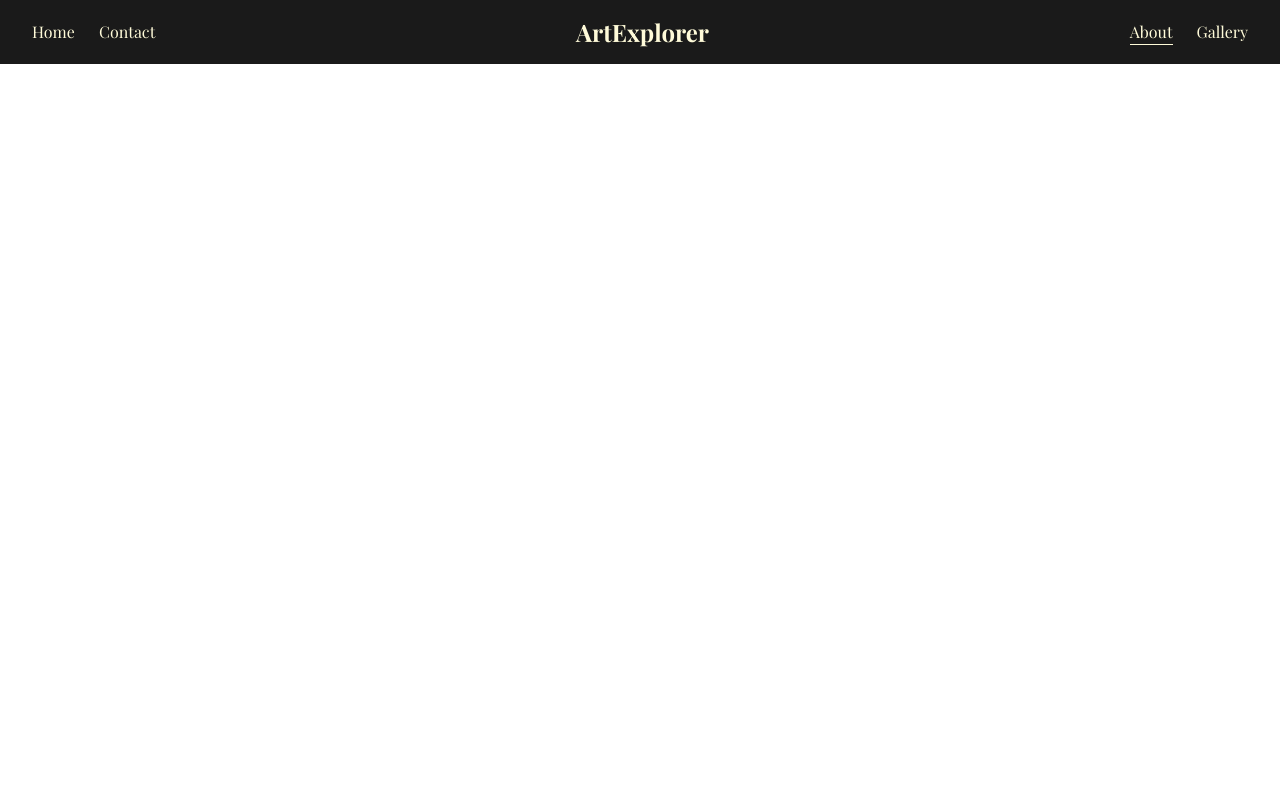
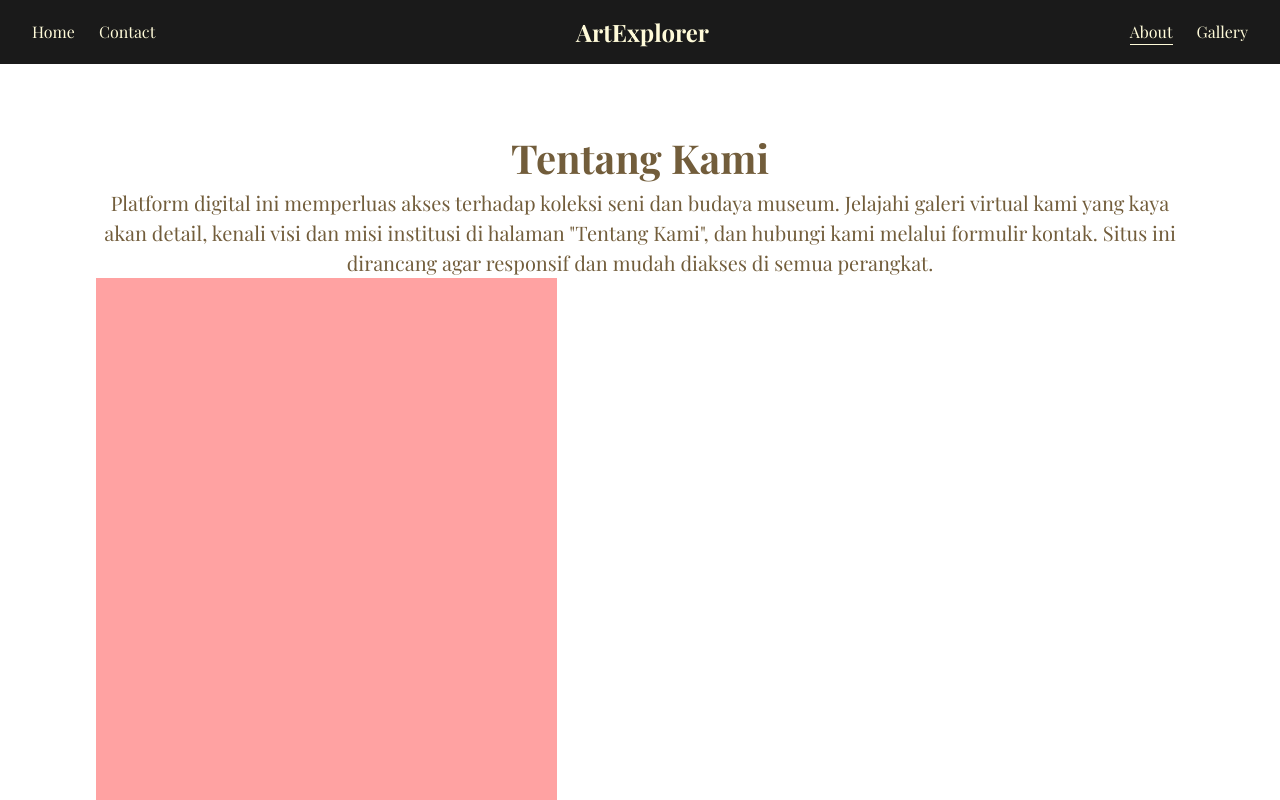
Before and after one commit to nugroho-dotnc/project-csc-artexplorer, a Next.js app: page /about in a window 1280 px wide. Shown: the top 800 px of the page. Built offline with nearby package versions, Linux system fonts and the light colour scheme; a web font is replaced by a local one.

Commit message:
- Memodifikasi page /src/pages/about/index.js

```diff
--- a/src/pages/about/index.js
+++ b/src/pages/about/index.js
@@ -3,7 +3,18 @@ import React from "react";
 const About = () => {
     return (
         <>
-            <h1>Hello World</h1>
+            {/* container tentang kami */}
+            <div className="h-dvh w-full bg-white px-[96px]">
+                <div className="pt-32 text-center">
+                    <p className="text-secondary text-[40px] font-bold">Tentang Kami</p>
+                    <p className="text-secondary text-[20px]">Platform digital ini memperluas akses terhadap koleksi seni dan budaya museum. Jelajahi galeri virtual kami yang kaya akan detail, kenali visi dan misi institusi di halaman "Tentang Kami", dan hubungi kami melalui formulir kontak. Situs ini dirancang agar responsif dan mudah diakses di semua perangkat.</p>
+                </div>
+                <div className="bg-red-300 h-[849px] w-[461px]"></div>
+            </div>
+            {/* container anggota kami */}
+            <div>
+
+            </div>
         </>
     );
 };
```
